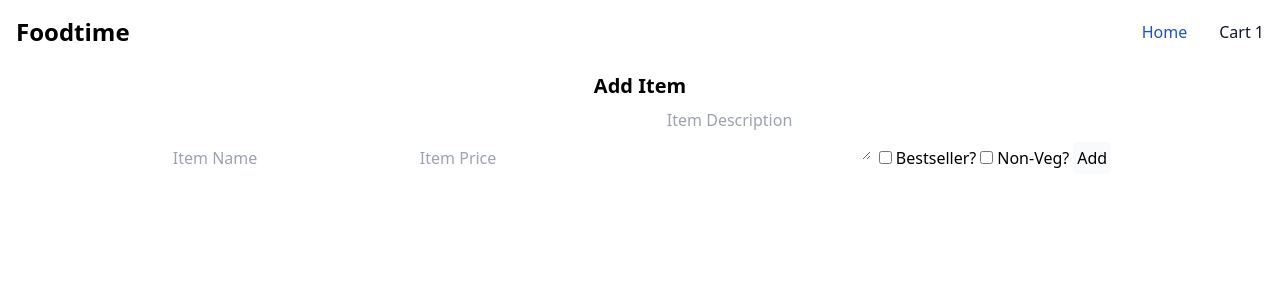
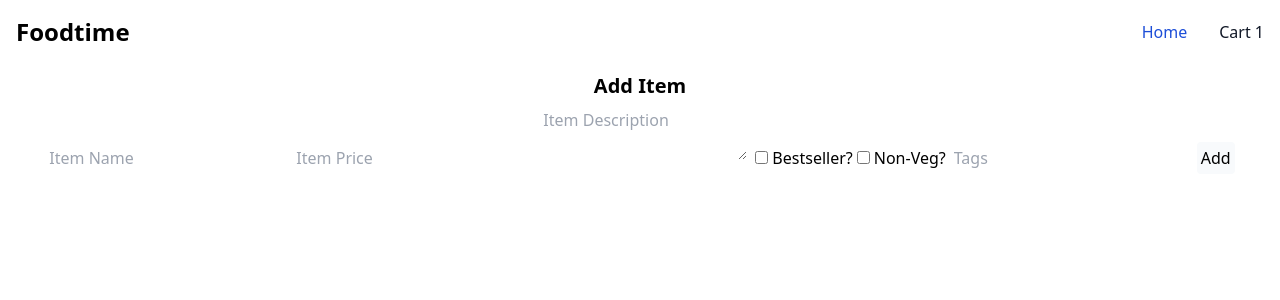
Before and after one commit to lawrencedsz9/resto-website, a React (Vite) app: page /add in a window 1280 px wide. Shown: the top 300 px of the page. Built offline with nearby package versions, Linux system fonts and the light colour scheme; no server answers.

Commit message:
changes in add page

```diff
--- a/src/pages/add.jsx
+++ b/src/pages/add.jsx
@@ -6,6 +6,7 @@ const AddItem = () => {
   const [desc, setDesc] = useState("");
   const [best, setBest] = useState(false);
   const [nonveg, setNonveg] = useState(false);
+  const [tags, setTags] = useState("");
 
   const SERVER_URL = import.meta.env.VITE_SERVER_URL;
 
@@ -27,9 +28,10 @@ const AddItem = () => {
       const data = {
         item: item,
         price: price,
+        desc: desc,
         best: best,
         nonveg: nonveg,
-        desc: desc,
+        tags: tags,
       };
       console.log(data);
       fetch(`${SERVER_URL}/add`, {
@@ -95,13 +97,13 @@ const AddItem = () => {
             className="p-1 m-1"
           />
           <label htmlFor="nonveg">Non-Veg?</label>
-          {/* <input
-            type="checkbox"
-            value="nonveg"
-            id="nonveg"
+          <input
+            type="text"
+            value={tags}
+            onChange={(e) => setTags(e.target.value)}
             className="p-1 m-1"
+            placeholder="Tags"
           />
-          <label htmlFor="bestseller">Bestseller?</label> */}
           <button
             type="submit"
             // onClick={handleAddItem}
```
Also changed, not shown: 2 other files (tests, documents, lock files or other folders).
